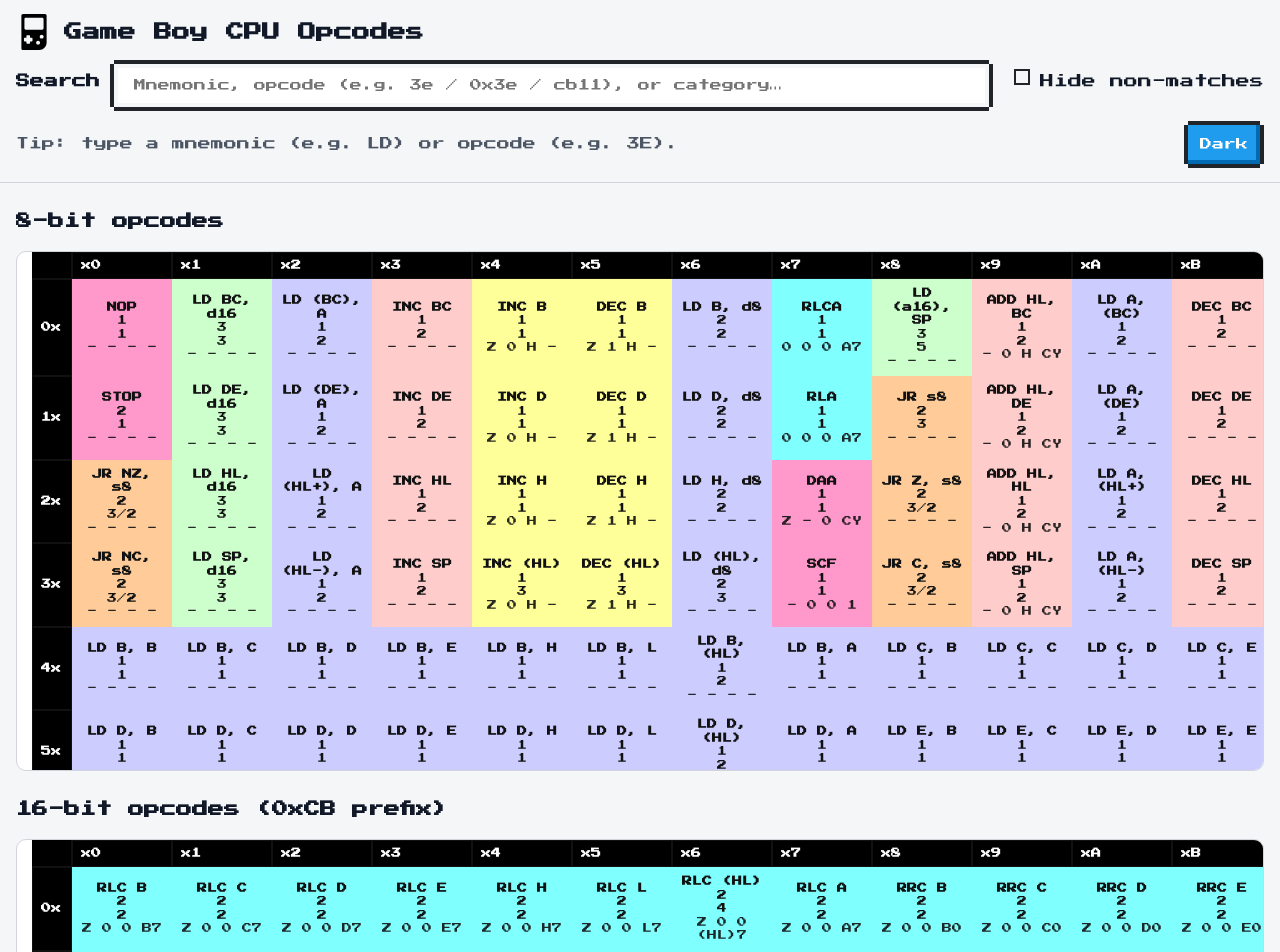
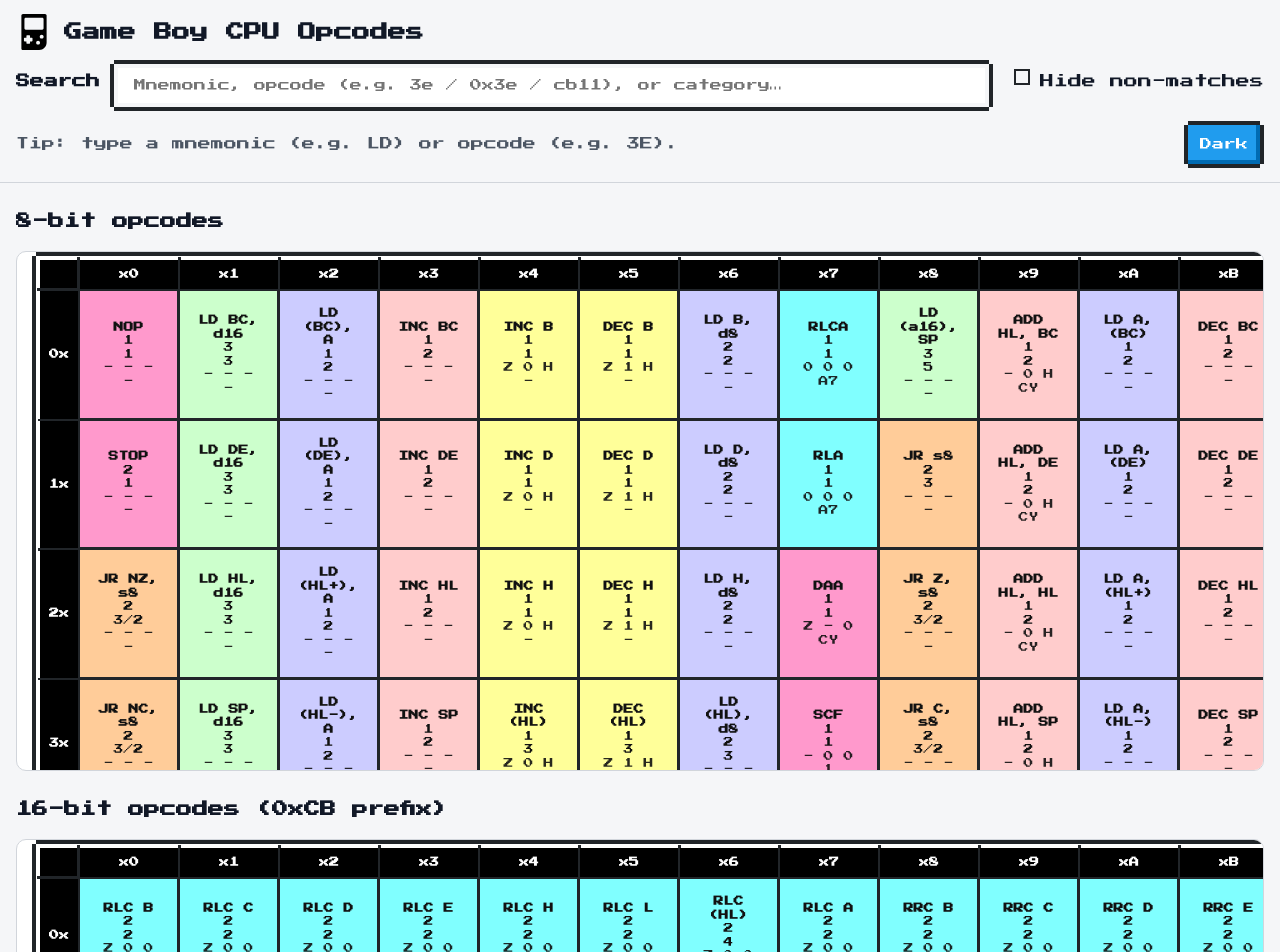
Before and after one commit to guypritchard/SharpBoy-Opcode-Manual, a React (Vite) app: page / in a window 1280 px wide. Shown: the top 952 px of the page. Built offline with nearby package versions, Linux system fonts and the light colour scheme.

Commit message:
Style: white NES rounded borders in dark mode

```diff
--- a/src/components/app/index.jsx
+++ b/src/components/app/index.jsx
@@ -290,6 +290,7 @@
               isActiveTable={activeGridLocation?.gridIndex === 0}
               activeRowIndex={activeGridLocation?.gridIndex === 0 ? activeGridLocation?.row : null}
               activeColumnIndex={activeGridLocation?.gridIndex === 0 ? activeGridLocation?.column : null}
+              isDarkMode={isDarkMode}
             />
 
             <h2 className={styles.sectionHeading}>16-bit opcodes (0xCB prefix)</h2>
@@ -303,6 +304,7 @@
               isActiveTable={activeGridLocation?.gridIndex === 1}
               activeRowIndex={activeGridLocation?.gridIndex === 1 ? activeGridLocation?.row : null}
               activeColumnIndex={activeGridLocation?.gridIndex === 1 ? activeGridLocation?.column : null}
+              isDarkMode={isDarkMode}
             />
           </main>
         </div>
--- a/src/components/op-code-table/index.jsx
+++ b/src/components/op-code-table/index.jsx
@@ -14,9 +14,10 @@
   activeRowIndex,
   activeColumnIndex,
   isActiveTable,
+  isDarkMode,
 }) => (
   <div className={styles.wrapper}>
-    <table className={styles.table}>
+    <table className={`${styles.table} nes-table is-bordered is-centered ${isDarkMode ? 'is-dark' : ''}`.trim()}>
       <caption className={styles.caption}>{caption}</caption>
       <tbody>
         <tr>
@@ -94,6 +95,7 @@
   activeRowIndex: PropTypes.number,
   activeColumnIndex: PropTypes.number,
   isActiveTable: PropTypes.bool,
+  isDarkMode: PropTypes.bool,
 };
 
 OpCodeTable.defaultProps = {
@@ -103,4 +105,5 @@
   activeRowIndex: null,
   activeColumnIndex: null,
   isActiveTable: false,
+  isDarkMode: false,
 };
```
Also changed, not shown: src/nes-fixes.css (+7 -0 lines).
